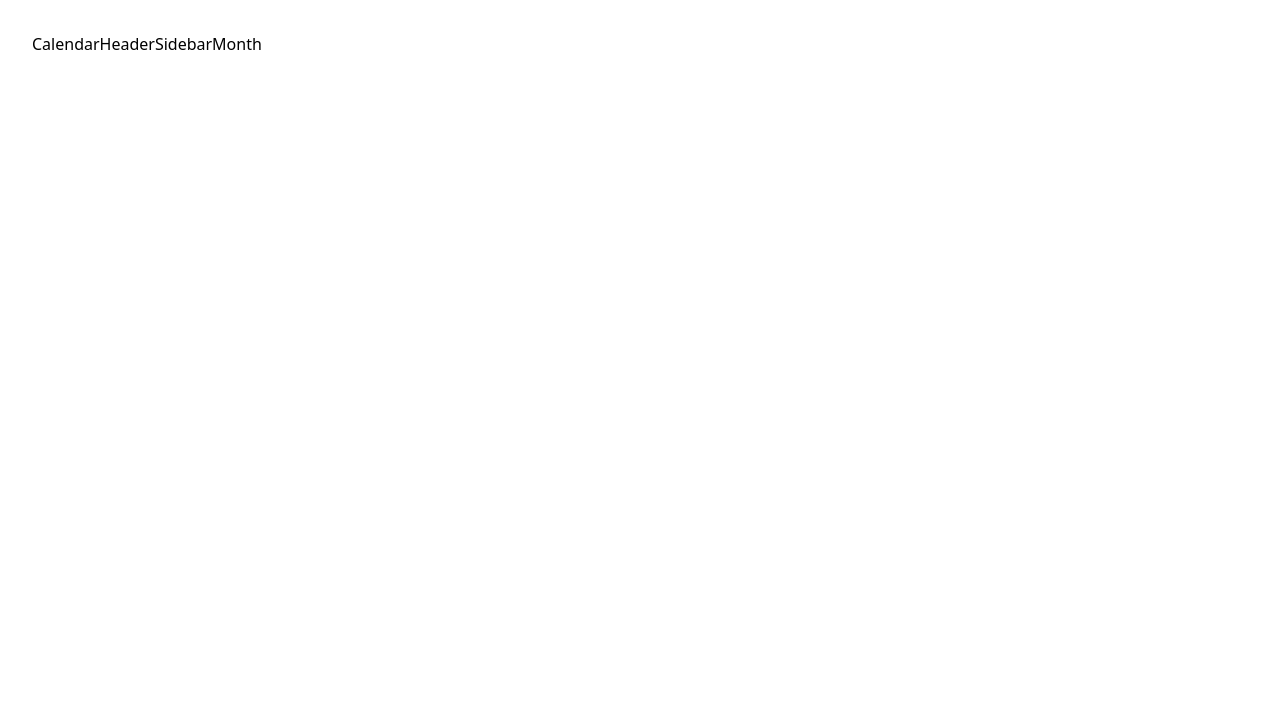
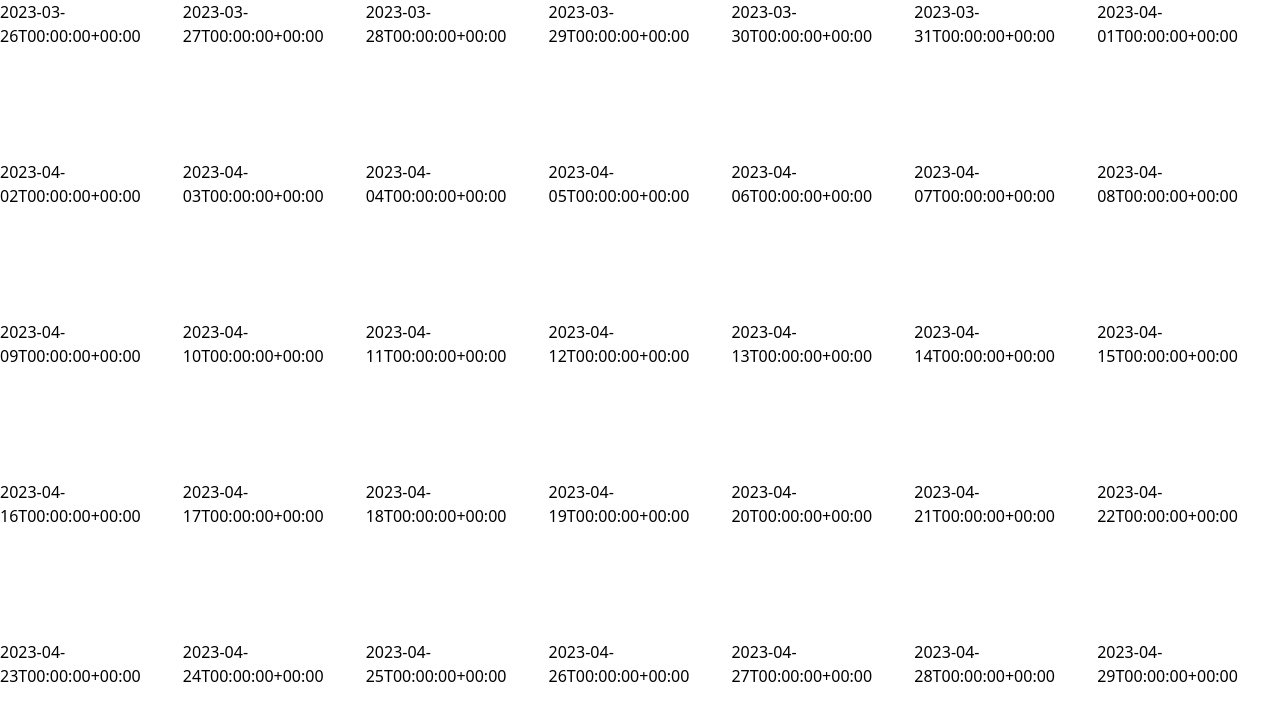
Before and after one commit to patrick-castro/gcalendar-clone, a React (Vite) app: page / in a window 1280 px wide. Shown: the top 720 px of the page. Built offline with nearby package versions, Linux system fonts and the light colour scheme.

Commit message:
Implement the Month component

```diff
--- a/src/App.css
+++ b/src/App.css
@@ -1,6 +1,6 @@
-#root {
+/* #root {
   max-width: 1280px;
   margin: 0 auto;
   padding: 2rem;
   text-align: center;
-}
+} */
--- a/src/App.tsx
+++ b/src/App.tsx
@@ -1,4 +1,4 @@
-import React from 'react'
+import React, { useState } from 'react'
 
 // Components
 import CalendarHeader from './components/CalendarHeader'
@@ -12,14 +12,15 @@
 import './App.css'
 
 function App() {
-  getMonth(3)
+  const [currentMonth, setCurrentMonth] = useState(getMonth())
+
   return (
     <>
       <div className='h-screen flex flex-columns'>
         <CalendarHeader />
         <div className='flex flex-1'>
           <Sidebar />
-          <Month />
+          <Month month={currentMonth} />
         </div>
       </div>
     </>
--- a/src/components/CalendarHeader/index.tsx
+++ b/src/components/CalendarHeader/index.tsx
@@ -1,7 +1,7 @@
 import React from 'react'
 
 const CalendarHeader = () => {
-  return <div>CalendarHeader</div>
+  return <div></div>
 }
 
 export default CalendarHeader
--- /dev/null
+++ b/src/components/Day/index.tsx
@@ -0,0 +1,11 @@
+import React, { FC } from 'react'
+
+interface Props {
+  day: any
+}
+
+const Day: FC<Props> = ({ day }) => {
+  return <div>{day.format()}</div>
+}
+
+export default Day
--- a/src/components/Month/index.tsx
+++ b/src/components/Month/index.tsx
@@ -1,7 +1,25 @@
-import React from 'react'
+import React, { FC } from 'react'
+import dayjs from 'dayjs'
 
-const Month = () => {
-  return <div>Month</div>
+// Components
+import Day from '../Day'
+
+interface Props {
+  month: dayjs.Dayjs[][] | any
+}
+
+const Month: FC<Props> = ({ month }) => {
+  return (
+    <div className='flex-1 grid grid-cols-7 grid-rows-5'>
+      {month.map((row: any, i: number) => (
+        <React.Fragment key={i}>
+          {row.map((day: any, idx: number) => (
+            <Day day={day} key={idx} />
+          ))}
+        </React.Fragment>
+      ))}
+    </div>
+  )
 }
 
 export default Month
--- a/src/components/Sidebar/index.tsx
+++ b/src/components/Sidebar/index.tsx
@@ -1,7 +1,7 @@
 import React from 'react'
 
 const Sidebar = () => {
-  return <div>Sidebar</div>
+  return <div></div>
 }
 
 export default Sidebar
```
